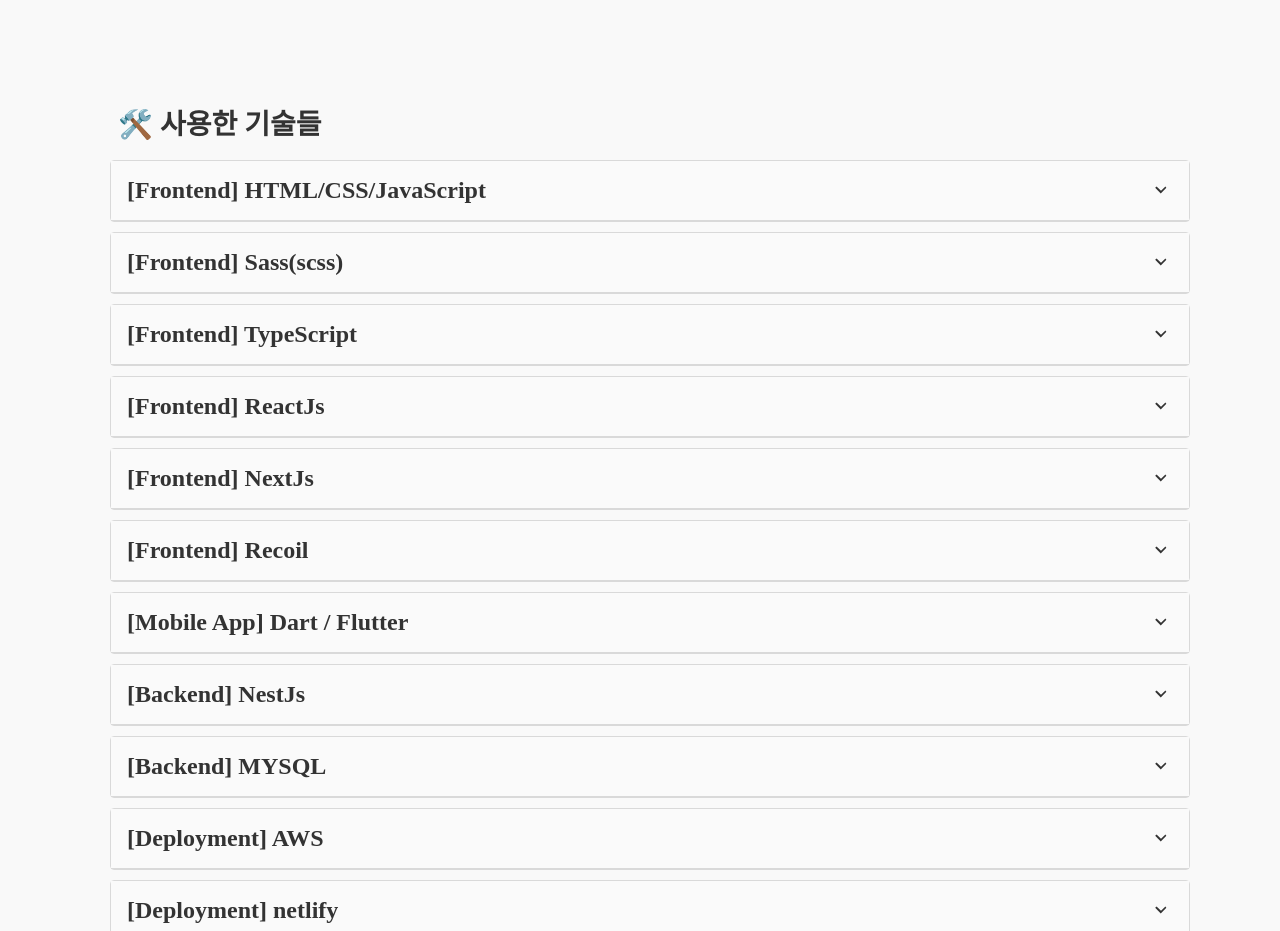
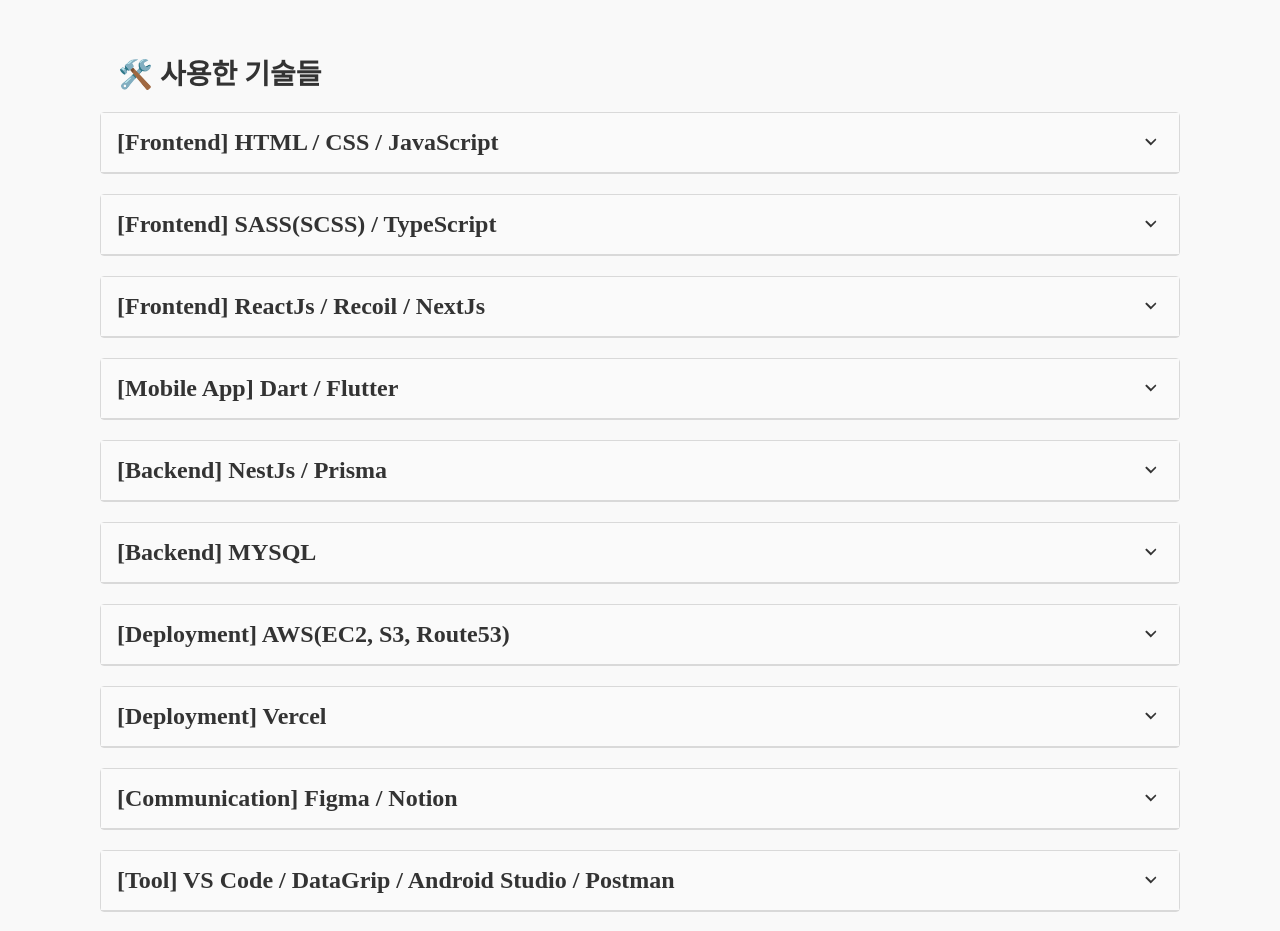
Before and after one commit to Jun-Jinu/portfolio, a Next.js app: page / in a window 1280 px wide. Shown: the part 1869-2800 px from the top of the page. Built offline with nearby package versions, Linux system fonts and the light colour scheme.

Commit message:
feat: 프로젝트 카드 반응형 적용

```diff
--- a/components/common/about-me.tsx
+++ b/components/common/about-me.tsx
@@ -9,6 +9,7 @@
     AiOutlineMail,
     AiOutlineHome,
 } from "react-icons/ai";
+
 interface ListItemProps {
     date: string;
     name: string;
--- a/components/common/accordian.tsx
+++ b/components/common/accordian.tsx
@@ -11,7 +11,7 @@
     color: #333;
     border: 1px solid #d9d9d9;
     border-radius: 4px;
-    margin: 10px;
+    margin: 20px 0;
 `;
 
 const Title = styled.summary`
@@ -33,7 +33,8 @@
 `;
 
 const Content = styled.div`
-    padding: 1rem;
+    padding: 1.5rem;
+    font-size: 1.1rem;
     border: 1px solid #d9d9d9;
     border-top: none;
     background-color: #f7f7f7;
--- a/components/common/basic-card.tsx
+++ b/components/common/basic-card.tsx
@@ -5,14 +5,13 @@
     flex-direction: column;
     align-items: center;
     justify-content: center;
+    min-width: 450px;
     width: 100%;
     height: auto;
     background-color: #fff;
     border-radius: 12px;
     padding: 25px;
-    margin-bottom: 50px;
     box-shadow: 0 3px 8px rgba(0, 0, 0, 0.12);
-    overflow: hidden;
     transition: all 0.2s ease-in-out;
 
     &:hover {
--- a/components/common/project-card.tsx
+++ b/components/common/project-card.tsx
@@ -31,6 +31,8 @@
 
 const Image = styled.img`
     margin: 0 auto 20px auto;
+    max-width: 100%;
+    height: auto !important;
 `;
 
 const InfoContainer = styled.div`
@@ -78,10 +80,15 @@
     }
 `;
 
+const Spacer = styled.div`
+    height: 50px;
+`;
+
 const ProjectCard = () => (
     <Box>
         {ProjectData.map(
             ({ title, subtitle, imageSrc, description, link, features }) => (
+                <>
                     <BasicCard key={title}>
                         <Title>{title}</Title>
                         <Subtitle>{subtitle}</Subtitle>
@@ -105,6 +112,8 @@
                             </InfoContainer>
                         </RowContainer>
                     </BasicCard>
+                    <Spacer />
+                </>
             )
         )}
     </Box>
--- a/components/common/skill.tsx
+++ b/components/common/skill.tsx
@@ -5,7 +5,7 @@
 
 interface Skill {
     name: string;
-    description: string;
+    description: any;
     category: string;
 }
 
@@ -26,114 +26,91 @@
     const [skills, setSkills] = useState<Skill[]>([
         // Frontend
         {
-            name: "HTML/CSS/JavaScript",
-            description: "Used JavaScript.",
+            name: "HTML / CSS / JavaScript",
+            description:
+                "학부과정을 통해 기본적인 개발을 학습하였습니다. 최근 D-coding 심화 스터디에 참가하며 ReactJs와 비교하여 JavaScript로 간단한 TodoList앱을 만들며 클로저, 스코프, 실행 컨텍스트를 비롯한 관련된 개념을 학습하며 가상돔 구성, 컴포넌트 단위 렌더링을 위한 옵저버 패턴 구현을 진행했습니다. 특히 최근 리액트 사용시에도 JavaScript에 익숙하고 사용잘하는 개발자가 되기위해 꾸준히 학습하고 있습니다.",
             category: "Frontend",
         },
         {
-            name: "Sass(scss)",
-            description: "I used React.",
+            name: "SASS(SCSS) / TypeScript",
+            description:
+                "퍼블리싱 작업을 수월하게 하기위해서 (*.scss)확장자를 사용하는 SCSS를 활용하며 SDDS 프로젝트에 참가하였습니다. 팀 프로젝트에서 사용하면서 가독성면에서 매력을 느껴 지속적으로 SCSS를 활용하여 웹 개발을 진행하고 있습니다. 또한 아직까지는 엄청 큰 규모의 프로젝트 진행 경험이 없어 타입스크립트의 필요성을 많이 느끼지 못했지만 새로운 프레임워크 사용, 현재보다 큰 팀 프로젝트를 위해서 개인 프로젝트를 통해서 학습하고 있습니다. 아직 능숙하다고는 하지 못하지만 기본적인 활용한 가능한 수준입니다. 다만 현재 중점적으로 학습중인 언어이므로 빠르게 숙련도를 높이고 있습니다.",
             category: "Frontend",
         },
         {
-            name: "TypeScript",
-            description: "I used React.",
-            category: "Frontend",
-        },
-        { name: "ReactJs", description: "I used React.", category: "Frontend" },
-        { name: "NextJs", description: "I used React.", category: "Frontend" },
-        {
-            name: "Recoil",
-            description: "I used a lot of css.",
+            name: "ReactJs / Recoil / NextJs",
+            description:
+                "학부 과정에서 집켜줘, SDDS 프로젝트에 참가하며 ReactJs를 학습과 활용을 병행했습니다. 또한 지난 2월부터 진행한 D-Coding 스터디에 Frontend React Project Study의 멘토로 참가하며 대학생 멘티들을 대상으로 강의 자료를 만들고 강의을 진행하며 기본 지식을 점검하고 보충하기도 했습니다. 또한 심화스터디에 참가하며 기존 가볍게 공부하던 JavaScript에 대한 지식을 보충하며 ReactJs 등 프레임워크에 대한 활용 방법, 함수 네이밍, 현업에서 고려해야할 코딩 관련 원칙들에 대한 정보를 얻고 학습을 진행하기도 했습니다.",
             category: "Frontend",
         },
 
         // Mobile App
         {
             name: "Dart / Flutter",
-            description: "I used a lot of css.",
+            description:
+                "스터디를 통해서 Dart 언어 문법, Flutter 프레임워크 사용법에 대해서 익혔습니다. 집켜줘, Danvery, ForInTrip 프로젝트를 통해서 앱 개발을 진행하며 개발 경험을 쌓았습니다.",
             category: "Mobile App",
         },
 
         // Backend
         {
-            name: "NestJs",
-            description: "I used a lot of css.",
+            name: "NestJs / Prisma",
+            description:
+                "백엔드 구현을 위해 TypeScript와 함께 사용해 기본적인 REST API을 구현 가능하며 회원가입, 로그인 기능을 구현해보며 프레임워크 전체의 기능을 익혔습니다. 최근 흔히 쓰이는 Spring Boot와 구조가 비슷하다는 점에서 호기심이 생겨 학습하고 있습니다. 또한 ORM인 prisma를 사용하며 직접 쿼리문으로 데이터베이스를 구성하지 않고 NestJs내에서 관리하는 방법에 대해 구현하며 익혔습니다. 아직 능숙하게 사용하지 못함을 느껴 지속적으로 학습하고 있습니다.",
             category: "Backend",
         },
         {
             name: "MYSQL",
-            description: "I used a lot of css.",
+            description:
+                "백엔드 서비스를 구현하는 과정에서 학부과정에서 배운 SQL 쿼리 작성법을 복습하며 관련 개념들, 사용법을 익히고 있습니다.",
             category: "Backend",
         },
 
         // Deployment
         {
-            name: "AWS",
-            description: "I used a lot of css.",
-            category: "Deployment",
-        },
-        {
-            name: "netlify",
-            description: "I used a lot of css.",
+            name: "AWS(EC2, S3, Route53)",
+            description: (
+                <div>
+                    <div></div>
+                </div>
+            ),
             category: "Deployment",
         },
         {
             name: "Vercel",
-            description: "I used a lot of css.",
+            description:
+                "웹 포트폴리오 프로젝트에서 NextJs의 포트폴리오 배포를 진행했습니다. AWS의 설정과 무료라는 장점으로 빠르게 배포를 하는데 사용했습니다.",
             category: "Deployment",
         },
 
         // Communication
         {
-            name: "Slack",
-            description: "I used a lot of css.",
+            name: "Figma / Notion",
+            description:
+                "집켜줘, SDDS 프로젝트를 참가하며 지속적인 소통 및 아카이빙의 중요성을 느끼며 Notion을 활용해 진행 상황을 공유하고 추후 대화가 필요한 부분을 기록하며 진행했습니다. 사용자에게 맡닿아 있는 프론트엔드 작업을 할 때의 와이어프레임, 백엔드 설계를 위한 클래스, 시퀀스, 유스케이스, ERD 다이어그램 작성을 진행하며 Figma를 비롯한 여러 부수적인 툴을 활용했습니다.",
             category: "Communication",
         },
-        {
-            name: "Notion",
-            description: "I used a lot of css.",
-            category: "Communication",
-        },
-        {
-            name: "Figma",
-            description: "I used a lot of css.",
-            category: "Communication",
-        },
-
         // Tool
         {
-            name: "VS Code",
-            description: "I used a lot of css.",
-            category: "Tool",
-        },
-        {
-            name: "DataGrip",
-            description: "I used a lot of css.",
-            category: "Tool",
-        },
-        {
-            name: "Android Studio",
-            description: "I used a lot of css.",
-            category: "Tool",
-        },
-        {
-            name: "Postman",
-            description: "I used a lot of css.",
+            name: "VS Code / DataGrip / Android Studio / Postman",
+            description:
+                "다양한 프로그래밍에 활용할 수 있는 VS Code를 주로 사용하며 유용한 확장 기능을 찾고 적용해보며 코딩하는 것을 좋아합니다. MYSQL을 통해서 DB를 다룰경우 DataGrip을 사용해서 백엔드 작업을 진행합니다. Flutter 프레임워크를 활용해 안드로이드 앱 개발을 진행시 안드로이드 기기 테스트시 애뮬레이터를 활용할 때 사용했습니다, REST API, GraphQL을 활용한 서버 연동 작업에서의 테스트 및 디버깅을 위해 포스트맨을 사용했습니다.",
             category: "Tool",
         },
 
         //Version Control
         {
             name: "GitHub",
-            description: "I used a lot of css.",
+            description:
+                "프로젝트 및 스터디에 참가하며 버전 관리, 코드 리뷰을 주기적으로 진행했습니다. 개인프로젝트도 Git을 통해서 저장하는 습관을 들였습니다.",
             category: "Version Control",
         },
 
         //Certificate
         {
-            name: "Information Processing Engineer",
-            description: "I used a lot of css.",
+            name: "정보처리기사 / 워드 / 컴활2급",
+            description:
+                "전반적인 컴퓨팅 지식을 향상하고자 정보처리기사 자격증을 취득하며 학부과정에서 얻은 지식을 점검했습니다. 군 복무 중 기본적인 사무 업무 능력의 필요성을 느꼈고 워드프로세서, 컴활2급(엑셀)에 대한 기능들을 점검하며 자격증을 취득했습니다.",
             category: "Certificate",
         },
     ]);
--- a/components/layout/navbar.tsx
+++ b/components/layout/navbar.tsx
@@ -29,6 +29,10 @@
     justify-content: space-evenly;
     align-items: center;
     width: 60%;
+
+    @media screen and (max-width: 768px) {
+        display: none;
+    }
 `;
 
 const NavLeftContainer = styled.div`
@@ -155,9 +159,9 @@
                     )}
                 </NavButton>
 
-                <NavButton onClick={toggleLang} isDarkMode={darkMode}>
+                {/* <NavButton onClick={toggleLang} isDarkMode={darkMode}>
                     {lang === "eng" ? "ENG" : "KOR"}
-                </NavButton>
+                </NavButton> */}
             </NavRightContainer>
         </NavbarContainer>
     );
--- a/pages/index.tsx
+++ b/pages/index.tsx
@@ -48,6 +48,7 @@
             <main>
                 <Introduce />
                 <AboutMe />
+                {/* <Career /> */}
                 <Skill />
                 <Project />
             </main>
```
Also changed, not shown: components/common/career.tsx (+25 -14 lines). Lines whose indentation alone changed are shown as unchanged.
